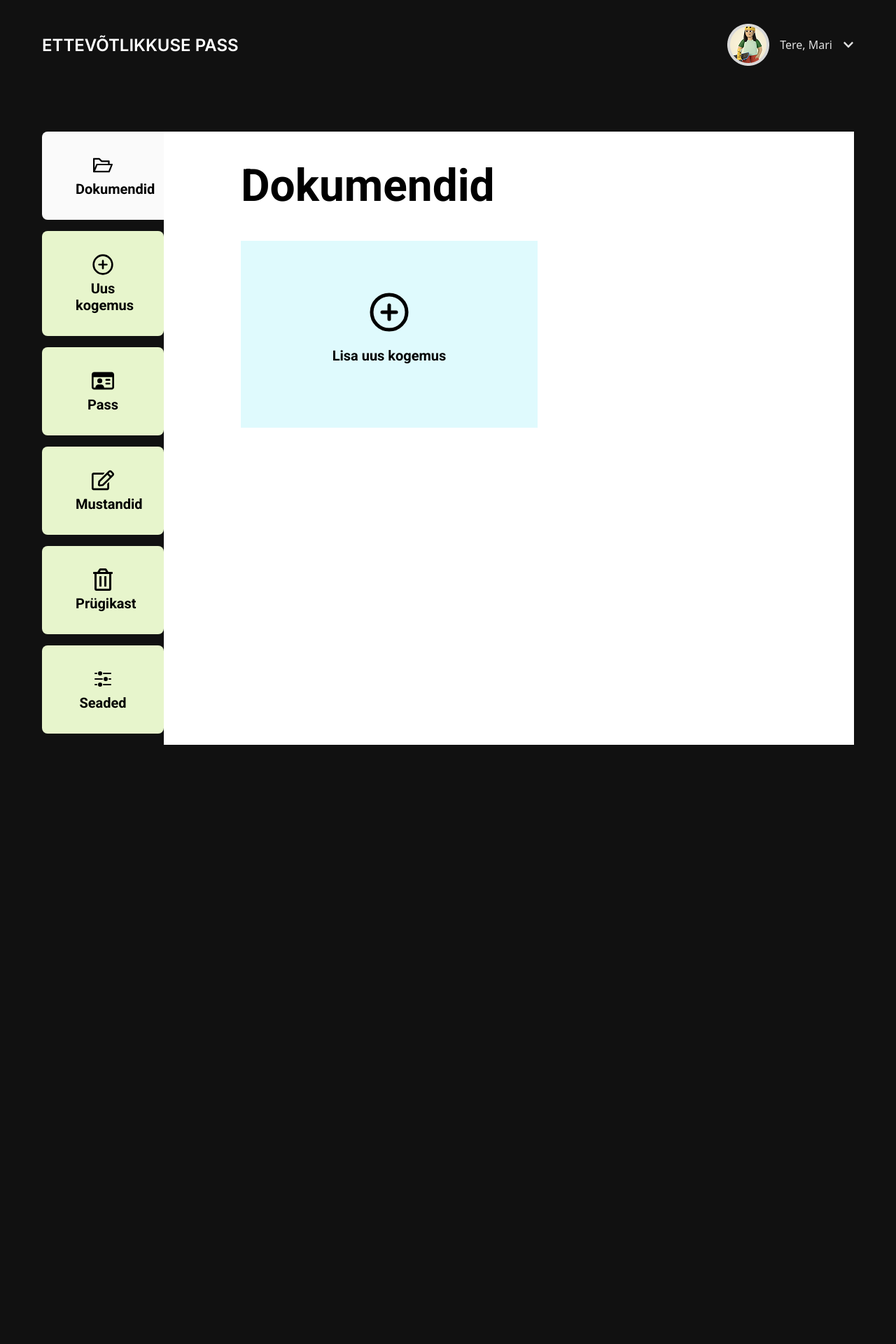
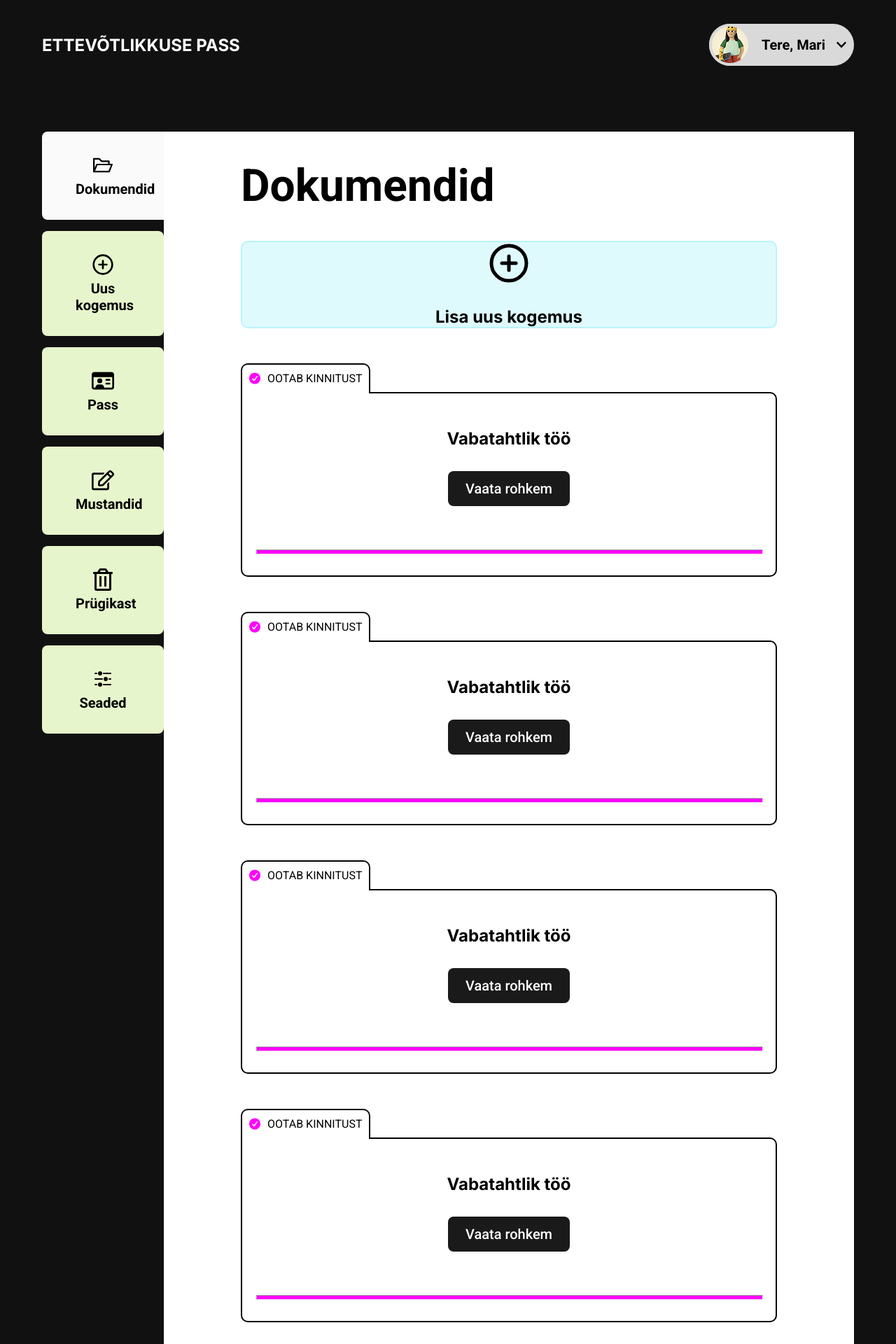
Before and after one commit to Misha2007/Entrepreneurship-pass, a React (Vite) app in the folder frontend/: page /account in a window 1280 px wide. Shown: the top 1920 px of the page at 70% size. Before the commit the page ends 1124 px from the top, so only its background shows below. Built offline with nearby package versions, Linux system fonts and the light colour scheme; no server answers; a web font is replaced by a local one.

Commit message:
Done folder card in document page

```diff
--- a/frontend/src/components/Header.css
+++ b/frontend/src/components/Header.css
@@ -6,5 +6,9 @@
 
   .buttons {
     align-items: center;
+    background: #d9d9d9;
+    color: #000;
+    border-radius: 50px;
+    padding: 0 10px 0 0;
   }
 }
--- a/frontend/src/components/Header.jsx
+++ b/frontend/src/components/Header.jsx
@@ -7,7 +7,7 @@ const Header = (props) => {
       <span className="logo">ETTEVÕTLIKKUSE PASS</span>
       <div className="buttons">
         <img src="/assets/pictures/profileImage.png" alt="" />
-        <span>Tere, Mari</span>
+        <span className="robot18">Tere, Mari</span>
         <FaChevronDown />
       </div>
     </div>
--- a/frontend/src/components/SignUp.css
+++ b/frontend/src/components/SignUp.css
@@ -43,16 +43,6 @@
   width: 100%;
 }
 
-.logo {
-  color: #fff;
-  font-family: Inter;
-  font-size: 24px;
-  font-style: normal;
-  font-weight: 600;
-  line-height: normal;
-  margin: 0;
-}
-
 .signup-modal .form-group {
   display: flex;
   flex-direction: column;
@@ -91,24 +81,6 @@
   leading-trim: both;
 }
 
-.robot20 {
-  text-edge: cap;
-  font-family: Roboto;
-  font-size: 20px;
-  font-style: normal;
-  font-weight: 400;
-  line-height: normal;
-}
-
-.robot18 {
-  text-edge: cap;
-  font-family: Roboto;
-  font-size: 20px;
-  font-style: normal;
-  font-weight: 700;
-  line-height: normal;
-}
-
 .input-container input:focus {
   outline: none;
 }
--- a/frontend/src/components/documents/DocumentsPage.css
+++ b/frontend/src/components/documents/DocumentsPage.css
@@ -9,21 +9,71 @@
 .documents {
   display: flex;
   flex-wrap: wrap;
+  gap: 50px;
 
   .create {
+    border-radius: 10px !important;
+    border-color: rgba(98, 229, 244, 0.3) !important;
     background: rgba(98, 229, 244, 0.2);
+    padding: 0 !important;
+
     svg {
       width: 60px;
       height: 60px;
     }
   }
 
-  div {
+  .desc {
     display: flex;
     align-items: center;
     justify-content: center;
     flex-direction: column;
-    width: 424px;
-    height: 267px;
+    border: 2px solid #000;
+    padding: 20px;
+    gap: 32px;
+    border-radius: 0 10px 10px 10px;
+
+    hr {
+      height: 5px;
+      background-color: #ff00ff;
+      width: 100%;
+      margin-top: 30px;
+    }
+
+    .title {
+      margin-top: 30px;
+      color: #000;
+    }
+  }
+
+  .doc {
+    flex: 1 1 400px;
+
+    .status {
+      border: 2px solid #000;
+      border-bottom: none;
+      text-align: left;
+      width: fit-content;
+      position: relative;
+      border-radius: 10px 10px 0 0;
+      padding: 10px;
+      padding: 10px;
+      display: flex;
+      gap: 10px;
+
+      p {
+        padding: 10px;
+      }
+    }
+
+    .status::before {
+      content: "";
+      position: absolute;
+      bottom: -3px;
+      height: 3px;
+      right: 0;
+      left: 0;
+      background: white;
+    }
   }
 }
--- a/frontend/src/components/documents/DocumentsPage.jsx
+++ b/frontend/src/components/documents/DocumentsPage.jsx
@@ -48,9 +48,66 @@ const DocumentsPage = (props) => {
     <div className="documents-container">
       <h1>Dokumendid</h1>
       <div className="documents">
-        <div className="create">
+        <div className="doc desc create">
           <FiPlusCircle />
-          <p>Lisa uus kogemus</p>
+          <p className="logo" style={{ color: "#000" }}>
+            Lisa uus kogemus
+          </p>
+        </div>
+        <div className="doc">
+          <div className="status">
+            <img src="/assets/icons/tickPink.svg" alt="" />
+            <span className="robot16">OOTAB KINNITUST</span>
+          </div>
+          <div className="desc">
+            <p className="title logo">Vabatahtlik töö</p>
+            <button>Vaata rohkem</button>
+            <hr />
+          </div>
+        </div>
+        <div className="doc">
+          <div className="status">
+            <img src="/assets/icons/tickPink.svg" alt="" />
+            <span className="robot16">OOTAB KINNITUST</span>
+          </div>
+          <div className="desc">
+            <p className="title logo">Vabatahtlik töö</p>
+            <button>Vaata rohkem</button>
+            <hr />
+          </div>
+        </div>
+        <div className="doc">
+          <div className="status">
+            <img src="/assets/icons/tickPink.svg" alt="" />
+            <span className="robot16">OOTAB KINNITUST</span>
+          </div>
+          <div className="desc">
+            <p className="title logo">Vabatahtlik töö</p>
+            <button>Vaata rohkem</button>
+            <hr />
+          </div>
+        </div>
+        <div className="doc">
+          <div className="status">
+            <img src="/assets/icons/tickPink.svg" alt="" />
+            <span className="robot16">OOTAB KINNITUST</span>
+          </div>
+          <div className="desc">
+            <p className="title logo">Vabatahtlik töö</p>
+            <button>Vaata rohkem</button>
+            <hr />
+          </div>
+        </div>
+        <div className="doc">
+          <div className="status">
+            <img src="/assets/icons/tickPink.svg" alt="" />
+            <span className="robot16">OOTAB KINNITUST</span>
+          </div>
+          <div className="desc">
+            <p className="title logo">Vabatahtlik töö</p>
+            <button>Vaata rohkem</button>
+            <hr />
+          </div>
         </div>
       </div>
     </div>
--- a/frontend/src/index.css
+++ b/frontend/src/index.css
@@ -36,6 +36,10 @@ h1 {
   line-height: 1.1;
 }
 
+p {
+  margin: 0;
+}
+
 button {
   border-radius: 8px;
   border: 1px solid transparent;
@@ -46,6 +50,7 @@ button {
   background-color: #1a1a1a;
   cursor: pointer;
   transition: border-color 0.25s;
+  color: #fff;
 }
 button:hover {
   border-color: #646cff;
@@ -59,7 +64,43 @@ button:focus-visible {
   a:hover {
     color: #747bff;
   }
-  button {
-    background-color: #f9f9f9;
-  }
 }
+
+.robot20 {
+  text-edge: cap;
+  font-family: Roboto;
+  font-size: 20px;
+  font-style: normal;
+  font-weight: 400;
+  line-height: normal;
+}
+
+.robot18 {
+  text-edge: cap;
+  font-family: Roboto;
+  font-size: 20px;
+  font-style: normal;
+  font-weight: 700;
+  line-height: normal;
+}
+
+.robot16 {
+  text-align: center;
+  leading-trim: both;
+  text-edge: cap;
+  font-family: Roboto;
+  font-size: 16px;
+  font-style: normal;
+  font-weight: 400;
+  line-height: normal;
+}
+
+.logo {
+  color: #fff;
+  font-family: Inter;
+  font-size: 24px;
+  font-style: normal;
+  font-weight: 700;
+  line-height: normal;
+  margin: 0;
+}
--- a/frontend/src/style/home.css
+++ b/frontend/src/style/home.css
@@ -84,7 +84,6 @@
   display: flex;
   flex-direction: column;
   align-items: center;
-  background-color: #000;
   padding: 100px 227px;
   gap: 50px;
 }
```
Also changed, not shown: frontend/public/assets/icons/tickGreen.svg (added), frontend/public/assets/icons/tickPink.svg (added).
